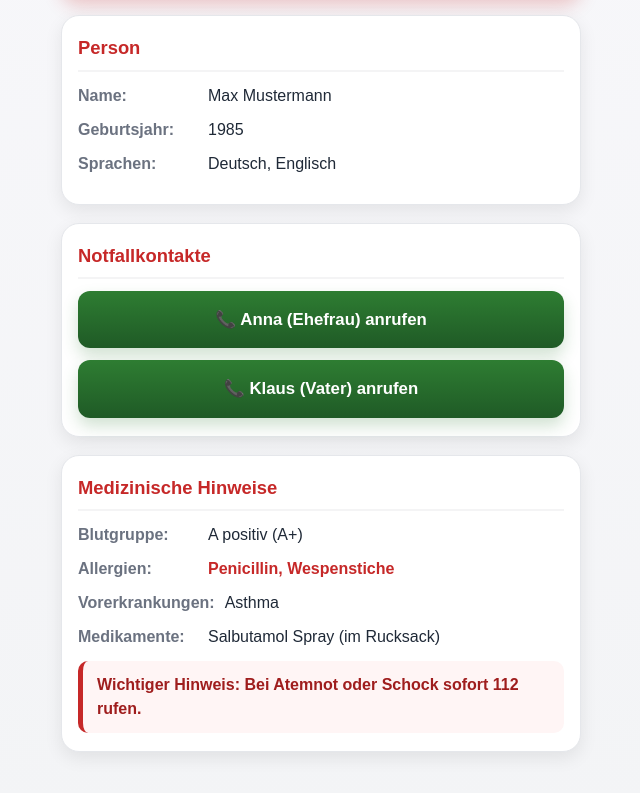
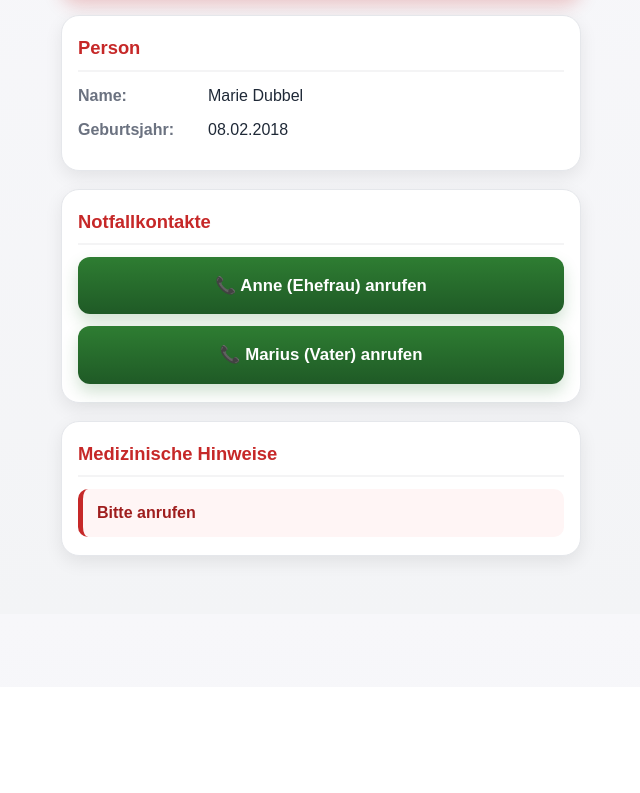
Before and after one commit to madu-dotcom/Notfall, a plain HTML site: page M1/index.html in a window 1280 px wide. Shown: the part 113-906 px from the top of the page, without its empty margins (319-959 px from the left). After the commit the page ends 800 px from the top, so only its background shows below. Drawn offline with Linux system fonts and the light colour scheme.

Commit message:
Update personal information and emergency contacts

```diff
--- a/index.html
+++ b/M1/index.html
@@ -134,24 +134,21 @@
 
     <div class="card">
       <h2>Person</h2>
-      <div class="row"><div class="label">Name:</div><div class="value">Max Mustermann</div></div>
-      <div class="row"><div class="label">Geburtsjahr:</div><div class="value">1985</div></div>
-      <div class="row"><div class="label">Sprachen:</div><div class="value">Deutsch, Englisch</div></div>
+      <div class="row"><div class="label">Name:</div><div class="value">Marie Dubbel</div></div>
+      <div class="row"><div class="label">Geburtsjahr:</div><div class="value">08.02.2018</div></div>
+
     </div>
 
     <div class="card">
       <h2>Notfallkontakte</h2>
-      <a href="tel:+491701234567" class="call-btn">📞 Anna (Ehefrau) anrufen</a>
-      <a href="tel:+491719876543" class="call-btn">📞 Klaus (Vater) anrufen</a>
+      <a href="tel:+4915734473796" class="call-btn">📞 Anne (Ehefrau) anrufen</a>
+      <a href="tel:+4915229066374" class="call-btn">📞 Marius (Vater) anrufen</a>
     </div>
 
     <div class="card">
       <h2>Medizinische Hinweise</h2>
-      <div class="row"><div class="label">Blutgruppe:</div><div class="value">A positiv (A+)</div></div>
-      <div class="row"><div class="label">Allergien:</div><div class="value alert">Penicillin, Wespenstiche</div></div>
-      <div class="row"><div class="label">Vorerkrankungen:</div><div class="value">Asthma</div></div>
-      <div class="row"><div class="label">Medikamente:</div><div class="value">Salbutamol Spray (im Rucksack)</div></div>
-      <div class="emergency-box">Wichtiger Hinweis: Bei Atemnot oder Schock sofort 112 rufen.</div>
+
+      <div class="emergency-box">Bitte anrufen</div>
     </div>
   </div>
 </body>
```
